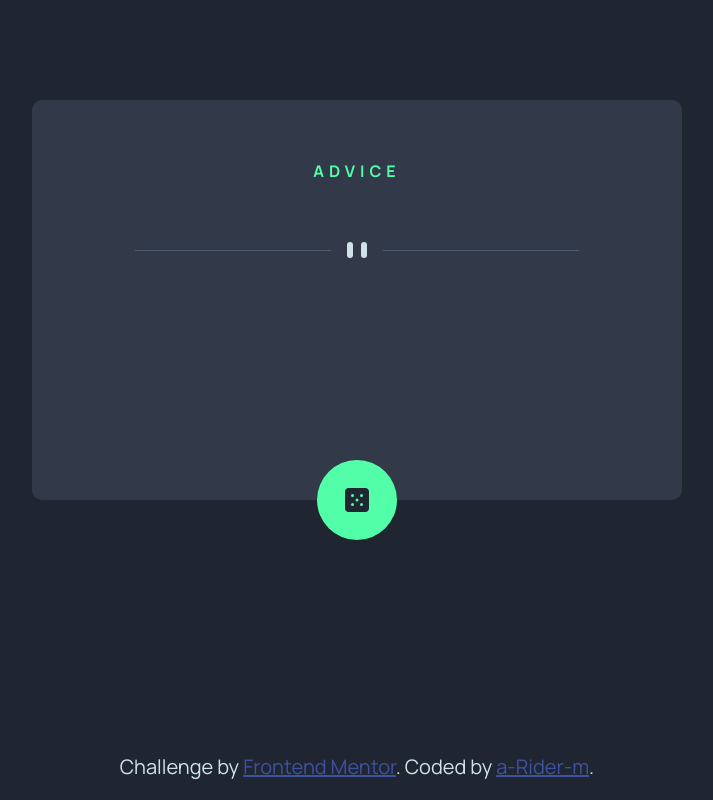
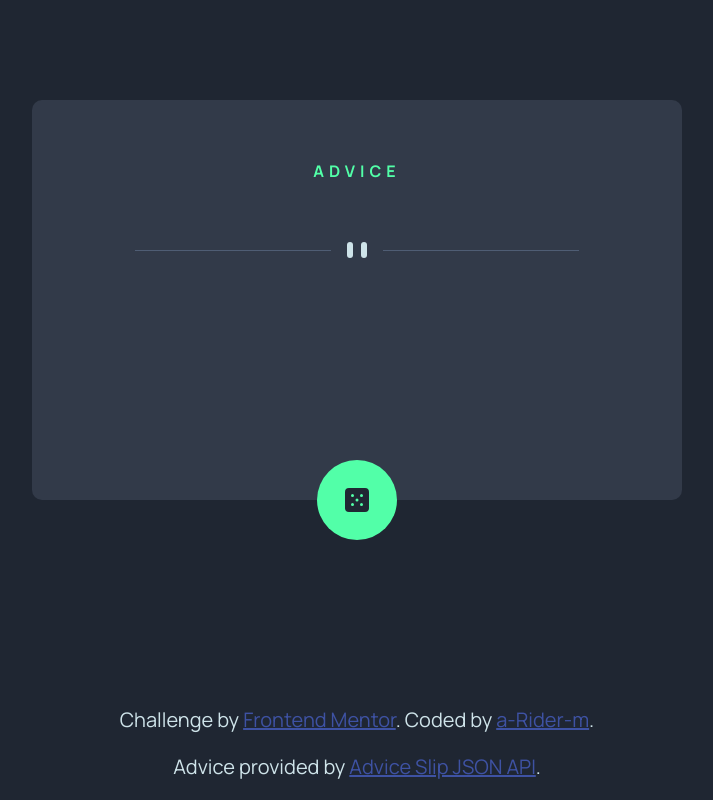
Before and after one commit to a-Rider-m/advice-generator, a plain HTML site: page index.html in a window 1280 px wide. Shown: the whole page, without its empty margins (283-996 px from the left). Drawn offline with Linux system fonts and the light colour scheme; no server answers.

Commit message:
add attribution for Advice Slip JSON API

```diff
--- a/css/style.css
+++ b/css/style.css
@@ -70,8 +70,15 @@ body {
     background-color: var(--secondary-text-color);
 }
 
+footer {
+    display: flex;
+    flex-direction: column;
+    justify-content: end;
+    align-items: center;
+    width: 100%;
+}
+
 .attribution {
-    align-self: flex-end;
     margin-bottom: 20px;
     font-size: 1.1rem;
     text-align: center;
--- a/index.html
+++ b/index.html
@@ -25,10 +25,15 @@
 		</button>
 	</div>
 
-	<div class="attribution">
-		Challenge by <a href="https://www.frontendmentor.io?ref=challenge" target="_blank">Frontend Mentor</a>.
-		Coded by <a target="_blank" href="https://github.com/a-Rider-m">a-Rider-m</a>.
-	</div>
+	<footer>
+		<div class="attribution">
+			Challenge by <a href="https://www.frontendmentor.io?ref=challenge" target="_blank">Frontend Mentor</a>.
+			Coded by <a target="_blank" href="https://github.com/a-Rider-m">a-Rider-m</a>.
+		</div>
+		<div class="attribution">
+			Advice provided by <a href="https://api.adviceslip.com/" target="_blank">Advice Slip JSON API</a>.
+		</div>
+	</footer>
 
 	<script  src="./js/main.js"></script>
 </body>
```
